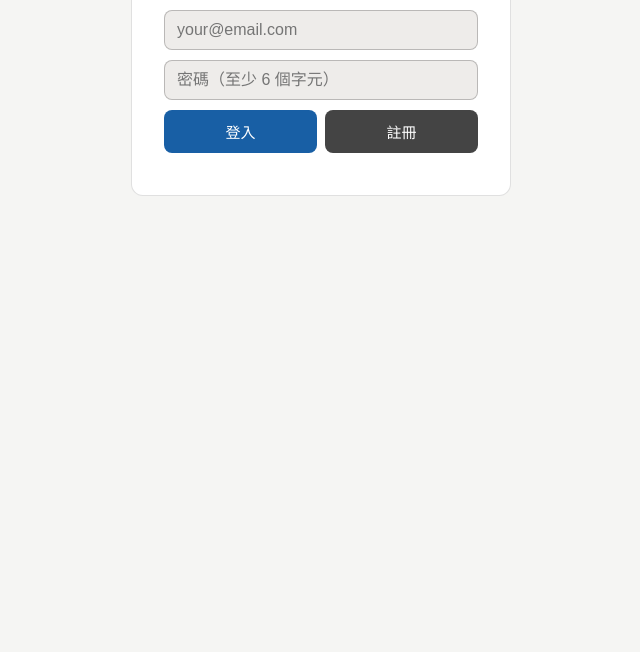
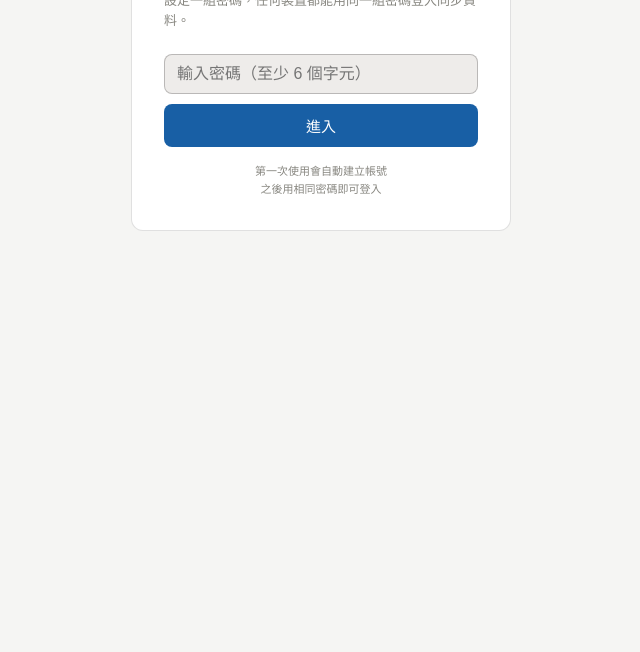
Before and after one commit to liyiway2003-create/travel-budget, a plain HTML site: page index.html in a window 1280 px wide. Shown: the part 228-880 px from the top of the page, without its empty margins (319-959 px from the left). Drawn offline with nearby package versions, Linux system fonts and the light colour scheme.

Commit message:
Update index.html
v17.2

```diff
--- a/index.html
+++ b/index.html
@@ -187,16 +187,16 @@ input[type=number]::-webkit-inner-spin-button,input[type=number]::-webkit-outer-
 <!-- Auth screen -->
 <div id="auth-screen" style="display:none;">
   <div class="auth-screen">
-    <div style="font-size:28px;margin-bottom:12px;">🌠</div>
+    <div style="font-size:48px;margin-bottom:12px;text-align:center;">🌠</div>
     <div class="auth-title">旅遊預算追蹤</div>
-    <div class="auth-sub" id="auth-sub">輸入 Email 和密碼登入。第一次使用請先註冊。</div>
-    <input class="auth-input" type="email" id="auth-email" placeholder="your@email.com" />
-    <input class="auth-input" type="password" id="auth-password" placeholder="密碼（至少 6 個字元）" onkeydown="if(event.key==='Enter')doLogin()" />
-    <div style="display:flex;gap:8px;margin-bottom:10px;">
-      <button class="auth-btn" id="auth-btn-login" onclick="doLogin()" style="flex:1;">登入</button>
-      <button class="auth-btn" id="auth-btn-signup" onclick="doSignup()" style="flex:1;background:#444;">註冊</button>
+    <div class="auth-sub" id="auth-sub">設定一組密碼，任何裝置都能用同一組密碼登入同步資料。</div>
+    <input class="auth-input" type="password" id="auth-password" placeholder="輸入密碼（至少 6 個字元）"
+      onkeydown="if(event.key==='Enter')doAuth()" autocomplete="current-password" />
+    <button class="auth-btn" id="auth-btn" onclick="doAuth()">進入</button>
+    <div class="auth-msg" id="auth-msg"></div>
+    <div style="font-size:11px;color:var(--text3);text-align:center;margin-top:16px;line-height:1.6;">
+      第一次使用會自動建立帳號<br>之後用相同密碼即可登入
     </div>
-    <div class="auth-msg" id="auth-msg"></div>
   </div>
 </div>
 
@@ -371,26 +371,49 @@ function loadLocal(){
 }
 
 // ── Auth ──
-async function doLogin(){
-  const email=document.getElementById('auth-email').value.trim();
-  const password=document.getElementById('auth-password').value;
-  if(!email||!password){showAuthMsg('請輸入 Email 和密碼','error');return;}
-  const btn=document.getElementById('auth-btn-login');btn.disabled=true;btn.textContent='登入中…';
-  const{data,error}=await sb.auth.signInWithPassword({email,password});
-  if(error){showAuthMsg('登入失敗：'+error.message,'error');btn.disabled=false;btn.textContent='登入';}
-  else{saveSessionLocal(data.session);await onSignedIn(data.user);}
+// Fixed email derived from password hash - no email input needed
+function getFixedEmail(password){
+  // Create a stable email from a hash of the password
+  let hash=0;
+  for(let i=0;i<password.length;i++){hash=((hash<<5)-hash)+password.charCodeAt(i);hash|=0;}
+  const pos=Math.abs(hash).toString(36).slice(0,12).padStart(12,'x');
+  return `tb_${pos}@travel-budget.app`;
 }
 
-async function doSignup(){
-  const email=document.getElementById('auth-email').value.trim();
+async function doAuth(){
   const password=document.getElementById('auth-password').value;
-  if(!email||!password){showAuthMsg('請輸入 Email 和密碼','error');return;}
-  if(password.length<6){showAuthMsg('密碼至少需要 6 個字元','error');return;}
-  const btn=document.getElementById('auth-btn-signup');btn.disabled=true;btn.textContent='註冊中…';
-  const{data,error}=await sb.auth.signUp({email,password});
-  if(error){showAuthMsg('註冊失敗：'+error.message,'error');btn.disabled=false;btn.textContent='註冊';}
-  else if(data.user&&data.session){saveSessionLocal(data.session);await onSignedIn(data.user);}
-  else{showAuthMsg('✉️ 請到 Email 確認帳號後再登入！','success');btn.disabled=false;btn.textContent='註冊';}
+  if(!password||password.length<6){showAuthMsg('密碼至少需要 6 個字元','error');return;}
+  const btn=document.getElementById('auth-btn');
+  btn.disabled=true;btn.textContent='進入中…';
+  const email=getFixedEmail(password);
+
+  // Try login first
+  const{data:loginData,error:loginErr}=await sb.auth.signInWithPassword({email,password});
+  if(!loginErr&&loginData.session){
+    saveSessionLocal(loginData.session);
+    await onSignedIn(loginData.user);
+    return;
+  }
+
+  // Login failed - try signup
+  const{data:signupData,error:signupErr}=await sb.auth.signUp({
+    email,password,
+    options:{data:{app:'travel-budget'}}
+  });
+  if(!signupErr&&signupData.session){
+    saveSessionLocal(signupData.session);
+    await onSignedIn(signupData.user);
+    return;
+  }
+  if(!signupErr&&signupData.user&&!signupData.session){
+    // Email confirmation required - disable it in Supabase dashboard
+    showAuthMsg('請到 Supabase → Authentication → Email 關閉「Confirm email」設定後再試','error');
+    btn.disabled=false;btn.textContent='進入';
+    return;
+  }
+
+  showAuthMsg('錯誤：'+(signupErr?.message||loginErr?.message||'請稍後再試'),'error');
+  btn.disabled=false;btn.textContent='進入';
 }
 
 function saveSessionLocal(session){
@@ -457,6 +480,24 @@ async function initAuth(){
   });
 }
 
+// Keep-alive ping: runs every 4 days to prevent Supabase pausing
+function startKeepAlive(){
+  const PING_KEY='tb_last_ping';
+  const INTERVAL=4*24*60*60*1000; // 4 days
+  async function ping(){
+    if(!currentUser)return;
+    const last=parseInt(localStorage.getItem(PING_KEY)||'0');
+    if(Date.now()-last<INTERVAL)return;
+    try{
+      await sb.from('budget_data').select('updated_at').eq('user_id',currentUser.id).single();
+      localStorage.setItem(PING_KEY,Date.now().toString());
+      console.log('Keep-alive ping sent');
+    }catch(e){}
+  }
+  ping();
+  setInterval(ping,6*60*60*1000); // check every 6 hours
+}
+
 async function onSignedIn(user){
   currentUser=user;
   console.log('Signed in as:', user.email);
@@ -473,6 +514,7 @@ async function onSignedIn(user){
   }
   render();
   fetchRates().then(()=>render());
+  startKeepAlive();
 }
 
 async function fetchRates(){
```
